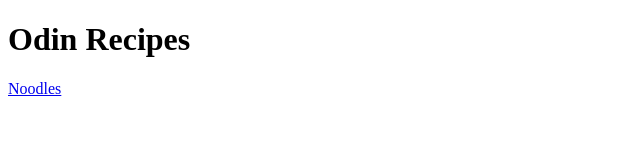
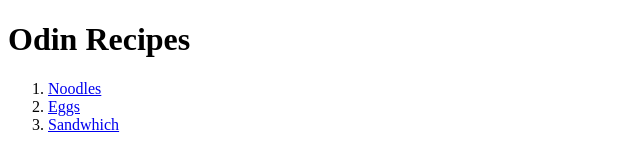
Before and after one commit to hassan-ahm/odin-recipe, a plain HTML site: page index.html in a window 1280 px wide. Shown: the whole page, without its empty margins (0-640 px from the left). Drawn offline with Linux system fonts and the light colour scheme.

Commit message:
add the links of eggs and sandwhich recipes to index.html

```diff
--- a/index.html
+++ b/index.html
@@ -8,6 +8,11 @@
 </head>
 <body>
     <h1>Odin Recipes</h1>
-    <a href="recipes/noodles.html">Noodles</a>
+    <ol>
+      <li><a href="recipes/noodles.html">Noodles</a></li>
+      <li><a href="recipes/eggs.html"> Eggs</a></li>
+      <li><a href="recipes/sandwhich.html">Sandwhich</a></li>
+
+    </ol>
 </body>
 </html>
```
